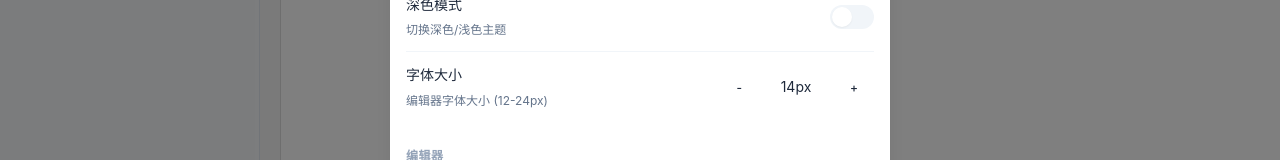
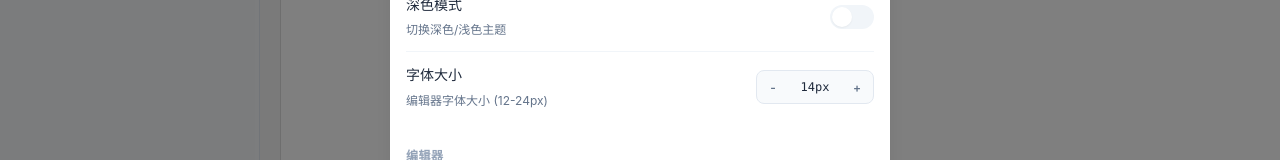
Before and after one commit to whoUFO/MdEditor, a React (Vite) app in the folder apps/markdown-editor/: page / in a window 1280 px wide. Both pictures are taken after a click on the button 1252 px from the left and 24 px from the top of the page. Shown: the part 212-372 px from the top of the page. Built offline with nearby package versions, Linux system fonts and the light colour scheme.

Commit message:
style: 行号左对齐并美化字号选择控件

```diff
--- a/apps/markdown-editor/src/renderer/components/editor/Editor.css
+++ b/apps/markdown-editor/src/renderer/components/editor/Editor.css
@@ -42,10 +42,10 @@
 .editor .cm-lineNumbers .cm-lineNumber {
   color: var(--color-text-tertiary);
   padding: 0 var(--spacing-md);
-  font-size: 12px;
+  font-size: 11px;
   font-family: var(--font-mono);
-  text-align: right;
-  letter-spacing: 0.5px;
+  text-align: left;
+  letter-spacing: 0.3px;
   transition: color var(--transition-fast);
 }
 
--- a/apps/markdown-editor/src/renderer/components/settings/Settings.css
+++ b/apps/markdown-editor/src/renderer/components/settings/Settings.css
@@ -125,14 +125,42 @@
 .settings-input-group {
   display: flex;
   align-items: center;
-  gap: var(--spacing-sm);
+  gap: 4px;
+  background: var(--color-bg-secondary);
+  border-radius: var(--radius-md);
+  padding: 2px;
+  border: 1px solid var(--color-border);
 }
 
 .settings-input-value {
-  font-size: var(--font-size-md);
+  font-size: var(--font-size-sm);
   color: var(--color-text-primary);
-  min-width: 60px;
+  min-width: 48px;
   text-align: center;
+  font-weight: 500;
+  font-family: var(--font-mono);
+}
+
+.settings-btn {
+  padding: 6px 10px;
+  border-radius: var(--radius-sm);
+  font-size: var(--font-size-sm);
+  font-weight: 600;
+  transition: all var(--transition-fast);
+  background: transparent;
+  color: var(--color-text-secondary);
+  border: none;
+  cursor: pointer;
+  display: flex;
+  align-items: center;
+  justify-content: center;
+  min-width: 28px;
+  height: 28px;
+}
+
+.settings-btn:hover {
+  background: var(--color-bg-tertiary);
+  color: var(--color-text-primary);
 }
 
 .settings-toggle {
@@ -218,12 +246,15 @@
   justify-content: flex-end;
 }
 
-.settings-btn {
+.settings-actions .settings-btn {
   padding: var(--spacing-sm) var(--spacing-lg);
   border-radius: var(--radius-md);
   font-size: var(--font-size-sm);
   font-weight: 500;
   transition: all var(--transition-fast);
+  background: transparent;
+  border: none;
+  cursor: pointer;
 }
 
 .settings-btn-cancel {
```
